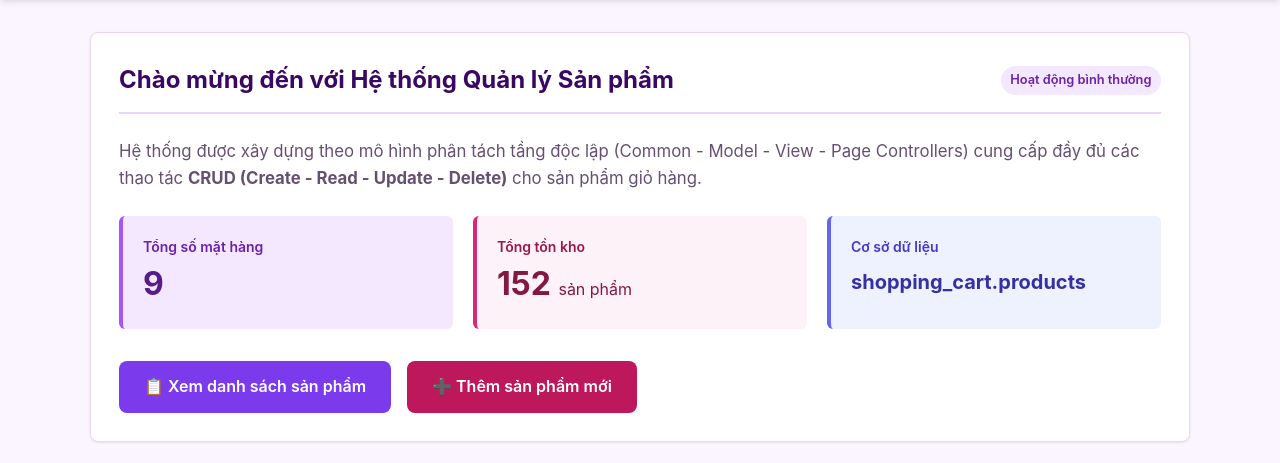
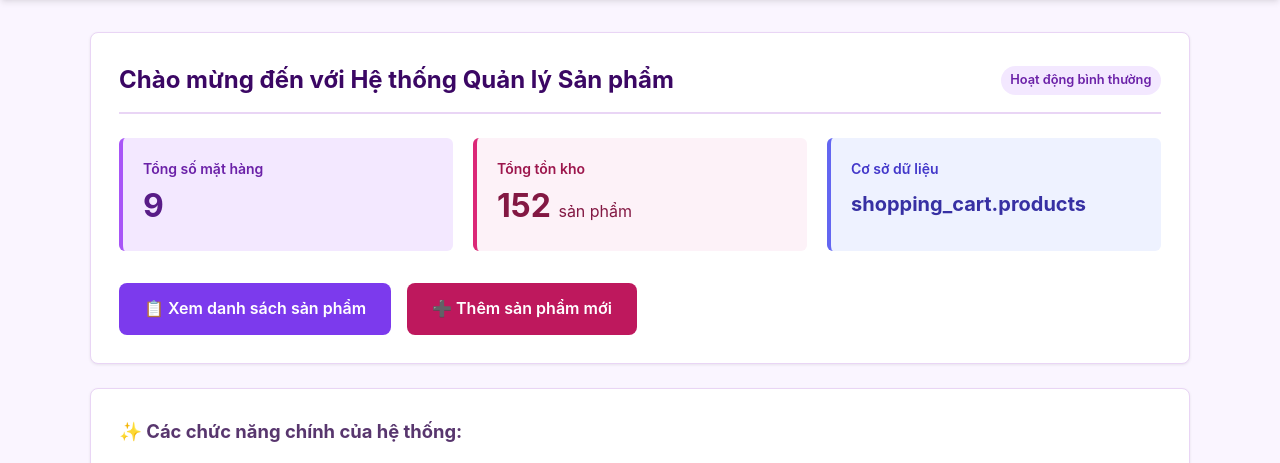
Before and after one commit to dung0611/PhanThanhDung_23001850, a PHP site: page / in a window 1280 px wide. Shown: the part 70-533 px from the top of the page. Run offline with PHP 8.4, Linux system fonts and the light colour scheme; data comes from the database, SQL or seed files in the repository.

Commit message:
Remove architecture description from TH_Buoi_04 homepage

```diff
--- a/TH_Buoi_04/index.php
+++ b/TH_Buoi_04/index.php
@@ -15,11 +15,6 @@ include __DIR__ . '/view/header.php';
         <h2 class="page-title">Chào mừng đến với Hệ thống Quản lý Sản phẩm</h2>
         <span class="badge badge-in-stock">Hoạt động bình thường</span>
     </div>
-
-    <p style="margin-bottom: 1.5rem; font-size: 1.05rem; color: #655073;">
-        Hệ thống được xây dựng theo mô hình phân tách tầng độc lập (Common - Model - View - Page Controllers)
-        cung cấp đầy đủ các thao tác <strong>CRUD (Create - Read - Update - Delete)</strong> cho sản phẩm giỏ hàng.
-    </p>
 
     <!-- Thống kê nhanh -->
     <div style="display: grid; grid-template-columns: repeat(auto-fit, minmax(220px, 1fr)); gap: 1.25rem; margin-bottom: 2rem;">
```
